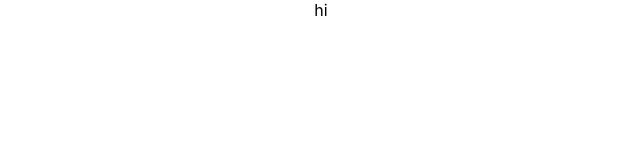
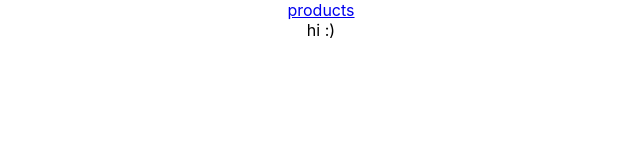
Before and after one commit to rudyyazdi/flashy, a React app: page /products in a window 1280 px wide. Shown: the top 160 px of the page, without its empty margins (319-959 px from the left). Built offline with nearby package versions, Linux system fonts and the light colour scheme.

Commit message:
added react router

```diff
--- a/app/App.tsx
+++ b/app/App.tsx
@@ -1,14 +1,14 @@
-import React, { Component } from "react";
+import React from "react";
+import { BrowserRouter, Route, Link } from "react-router-dom";
+
 import "./App.css";
+import Product from "./Product";
 
-class App extends Component {
-  public render() {
-    return (
-      <div className="App">
-         hi
-      </div>
-    );
-  }
-}
+const App = () => (<div className="App">
+  <BrowserRouter>
+    <Link to="/products">products</Link>
+    <Route exact path="/products" component={Product} />
+  </BrowserRouter>
+</div>)
 
 export default App;
--- /dev/null
+++ b/app/Product/Product.tsx
@@ -0,0 +1,7 @@
+import React from "react";
+
+const Product = () => (
+  <div>hi :)</div>
+)
+
+export default Product;
--- /dev/null
+++ b/app/Product/index.ts
@@ -0,0 +1,3 @@
+import Product from "./Product";
+
+export default Product;
--- a/package.json
+++ b/package.json
@@ -10,6 +10,7 @@
     "@types/node": "^11.13.4",
     "@types/react": "16.8.13",
     "@types/react-dom": "16.8.4",
+    "@types/react-router-dom": "^4.3.2",
     "babel-core": "7.0.0-bridge.0",
     "babel-eslint": "9.0.0",
     "babel-jest": "23.6.0",
@@ -50,6 +51,7 @@
     "react-app-polyfill": "^0.2.2",
     "react-dev-utils": "^8.0.0",
     "react-dom": "^16.8.6",
+    "react-router-dom": "^5.0.0",
     "resolve": "1.10.0",
     "sass-loader": "7.1.0",
     "style-loader": "0.23.1",
```
Also changed, not shown: 1 other file (tests, documents, lock files or other folders).
